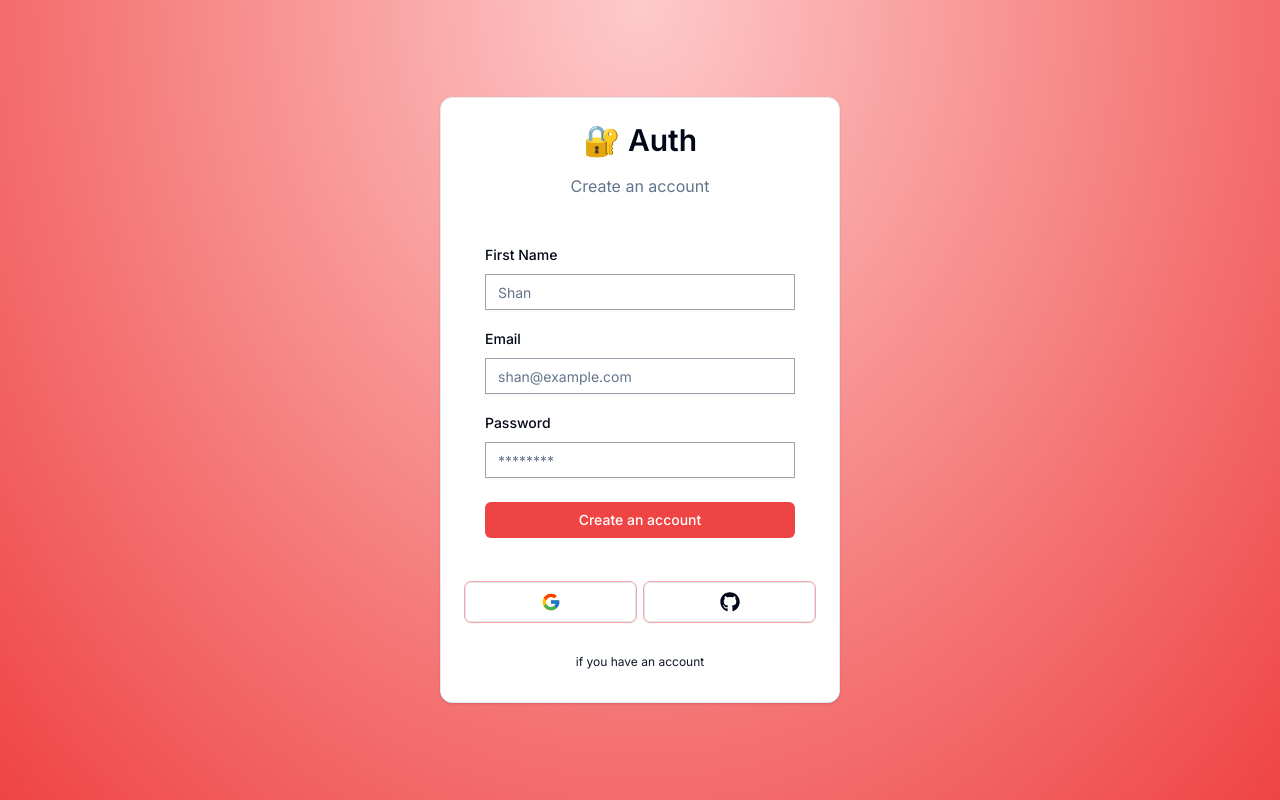
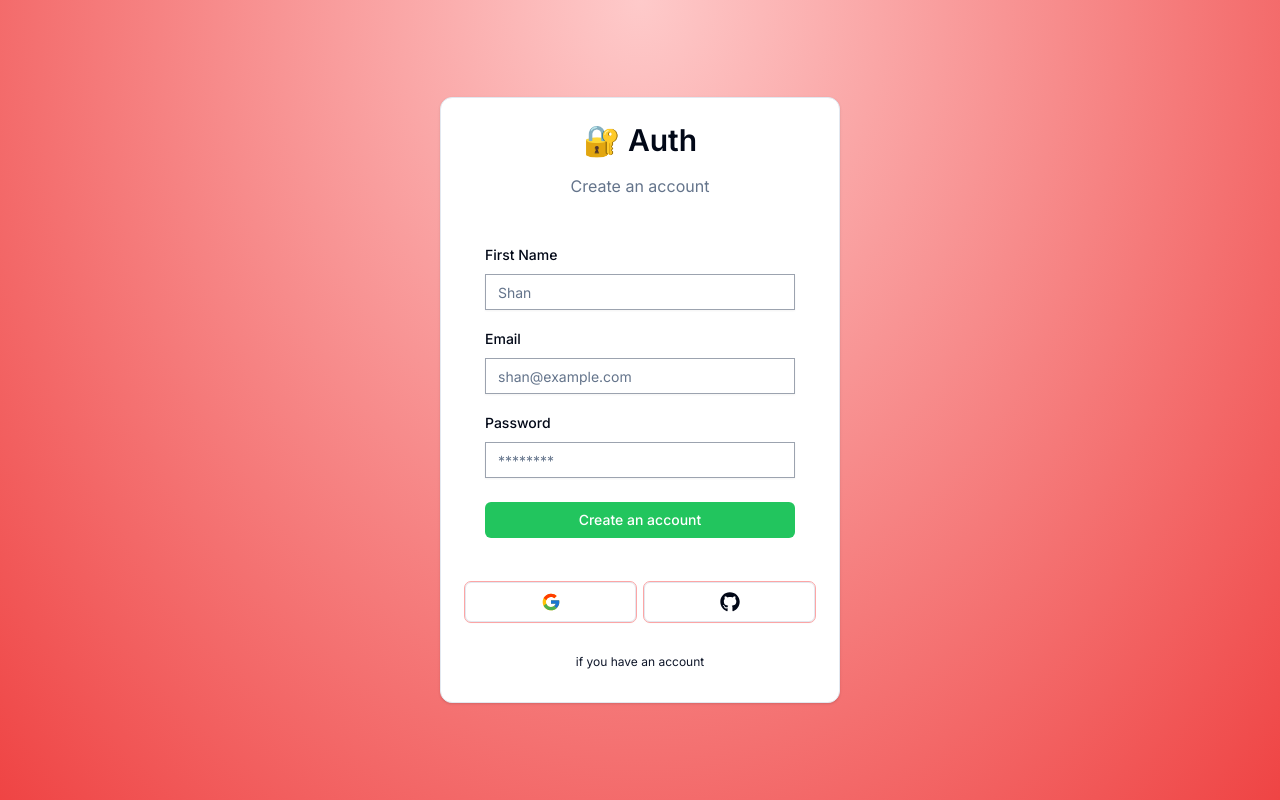
Before and after one commit to shankaraswal/nextjs-cwa, a Next.js app: page /auth/user-registration in a window 1280 px wide. Built offline with nearby package versions, Linux system fonts and the light colour scheme.

Commit message:
udpated custom button color

```diff
--- a/components/auth/user-registration.tsx
+++ b/components/auth/user-registration.tsx
@@ -127,7 +127,7 @@ export const UserRegistrationForm = () => {
             </div>
             <FormError message={errorMsg} />
             <FormSuccess message={successMsg} />
-            <Button variant="shan" type="submit" className="w-full">
+            <Button variant="aswa" type="submit" className="w-full">
               Create an account
             </Button>
           </form>
--- a/components/ui/button.tsx
+++ b/components/ui/button.tsx
@@ -20,6 +20,7 @@ const buttonVariants = cva(
         ghost: "hover:bg-accent hover:text-accent-foreground",
         link: "text-primary underline-offset-4 hover:underline",
         shan: "text-white underline-offset-4 hover:underline bg-red-500",
+        aswa: "text-white underline-offset-4 hover:underline bg-green-500",
       },
       size: {
         default: "h-9 px-4 py-2",
```
